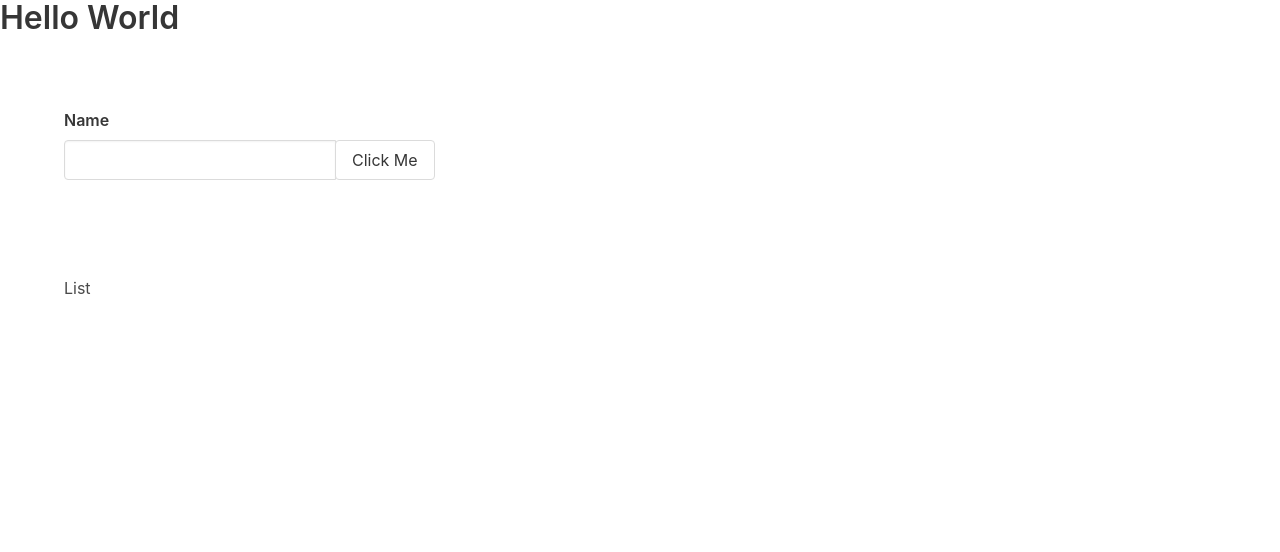
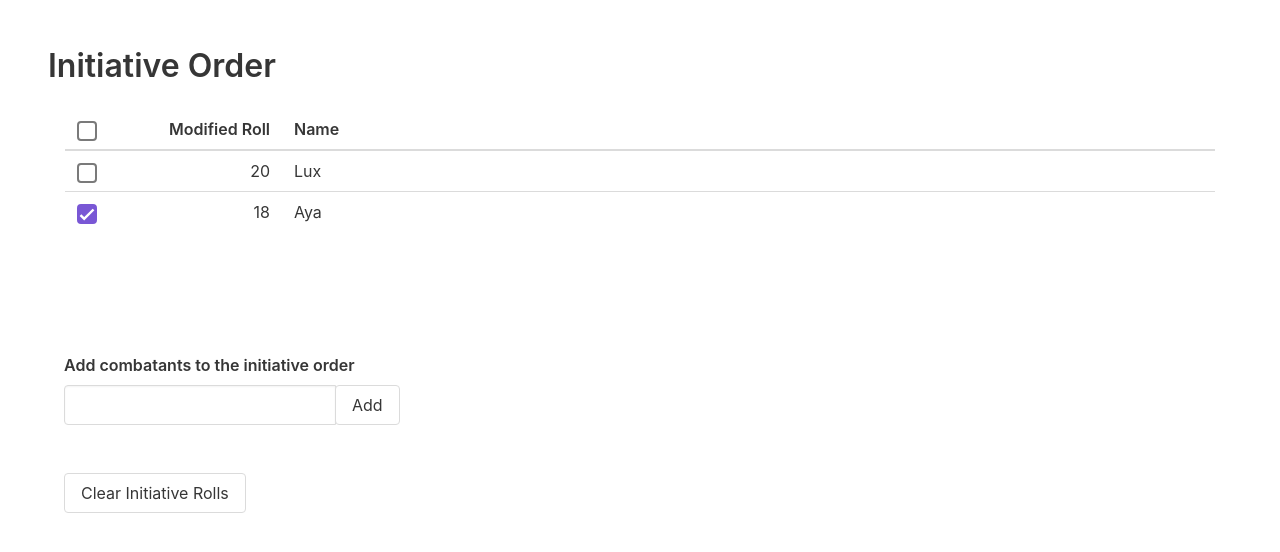
Before and after one commit to jmutchek/initiative, a Vue app: page / in a window 1280 px wide. Shown: the top 552 px of the page. Built offline with nearby package versions, Linux system fonts and the light colour scheme.

Commit message:
wip table

```diff
--- a/src/App.vue
+++ b/src/App.vue
@@ -1,11 +1,16 @@
 <template>
   <div>
-    <h1 class="title">Hello {{ value }}</h1>
+    <section class="section">
+    <h1 class='title'>Initiative Order</h1>
+      <InitiativeList></InitiativeList>
+    </section>
     <section class="section">
       <NewEntry></NewEntry>
     </section>
-    <section class="section">
-      <InitiativeList></InitiativeList>
+    <section>
+      <div class="container">
+        <b-button @click="clickMe">Clear Initiative Rolls</b-button>
+      </div>
     </section>
   </div>
 </template>
--- a/src/InitiativeList.vue
+++ b/src/InitiativeList.vue
@@ -1,6 +1,19 @@
 <template>
   <div class="container">
-    <h2>List</h2>
+    <b-table
+      :data="isEmpty ? [] : data"
+      :columns="columns"
+      :bordered="isBordered"
+      :striped="isStriped"
+      :narrowed="isNarrowed"
+      :hoverable="isHoverable"
+      :loading="isLoading"
+      :focusable="isFocusable"
+      :mobile-cards="hasMobileCards"
+      checkable
+      :checked-rows.sync="checkedRows"
+      :checkbox-position="checkboxPosition"
+    ></b-table>
   </div>
 </template>
 
@@ -8,7 +21,36 @@
 export default {
   name: "InitiativeList",
   data() {
-    return {};
+    const data = [
+      { initiative: 20, name: "Lux" },
+      { initiative: 18, name: "Aya" },
+    ]
+    const columns= [
+      {
+        field: "initiative",
+        label: "Modified Roll",
+        width: 130,
+        numeric: true,
+      },
+      {
+        field: "name",
+        label: "Name",
+      },
+    ];
+    return {
+      data,
+      columns,
+      checkboxPosition: "left",
+      checkedRows: [data[1]],
+      isEmpty: false,
+      isBordered: false,
+      isStriped: false,
+      isNarrowed: false,
+      isHoverable: false,
+      isFocusable: false,
+      isLoading: false,
+      hasMobileCards: false,
+    };
   },
   methods: {
     clickMe() {
@@ -20,5 +62,4 @@ export default {
 
 <!-- Add "scoped" attribute to limit CSS to this component only -->
 <style scoped>
-
 </style>
--- a/src/NewEntry.vue
+++ b/src/NewEntry.vue
@@ -1,8 +1,8 @@
 <template>
   <div class="container">
-    <b-field label="Name">
+    <b-field label="Add combatants to the initiative order">
       <b-input value=""></b-input>
-      <b-button @click="clickMe">Click Me</b-button>
+      <b-button @click="clickMe">Add</b-button>
     </b-field>
   </div>
 </template>
```
